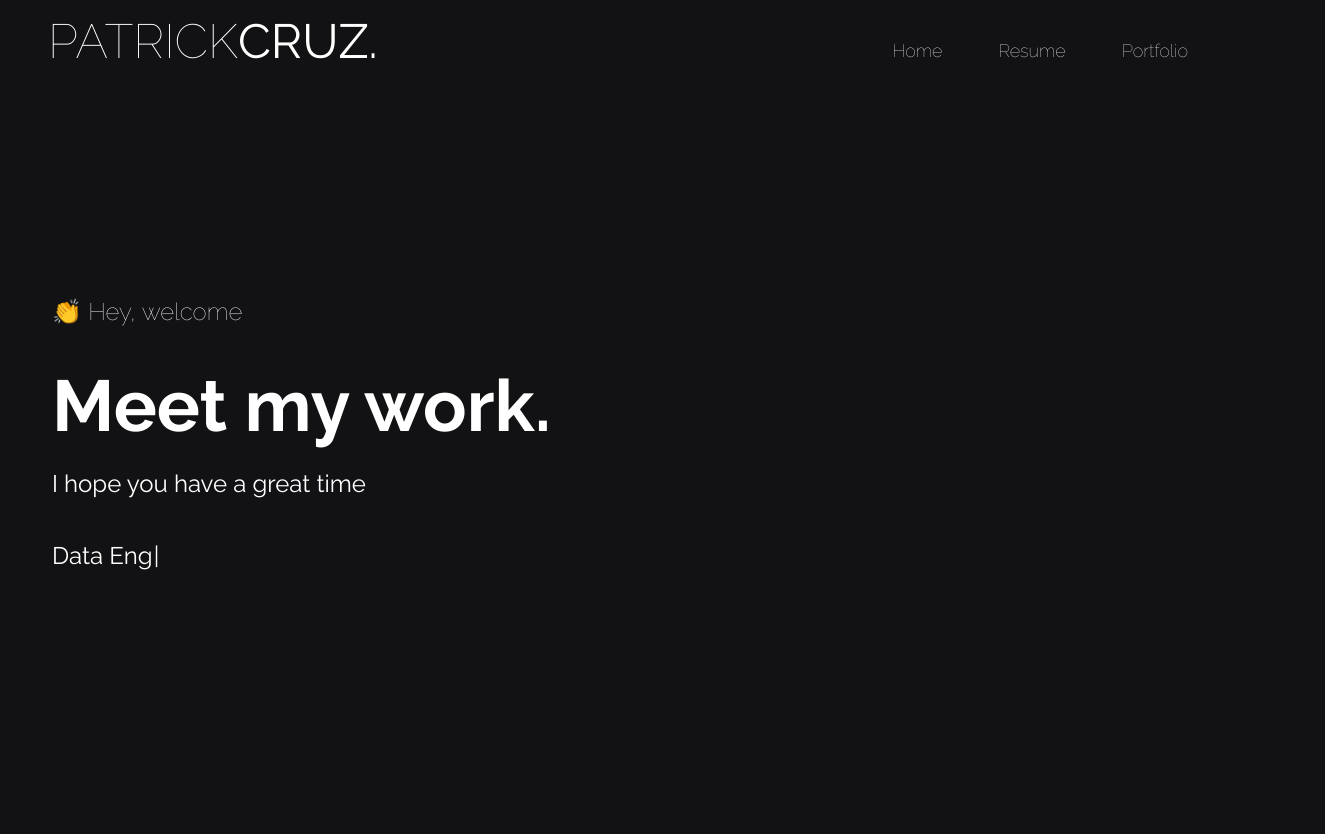
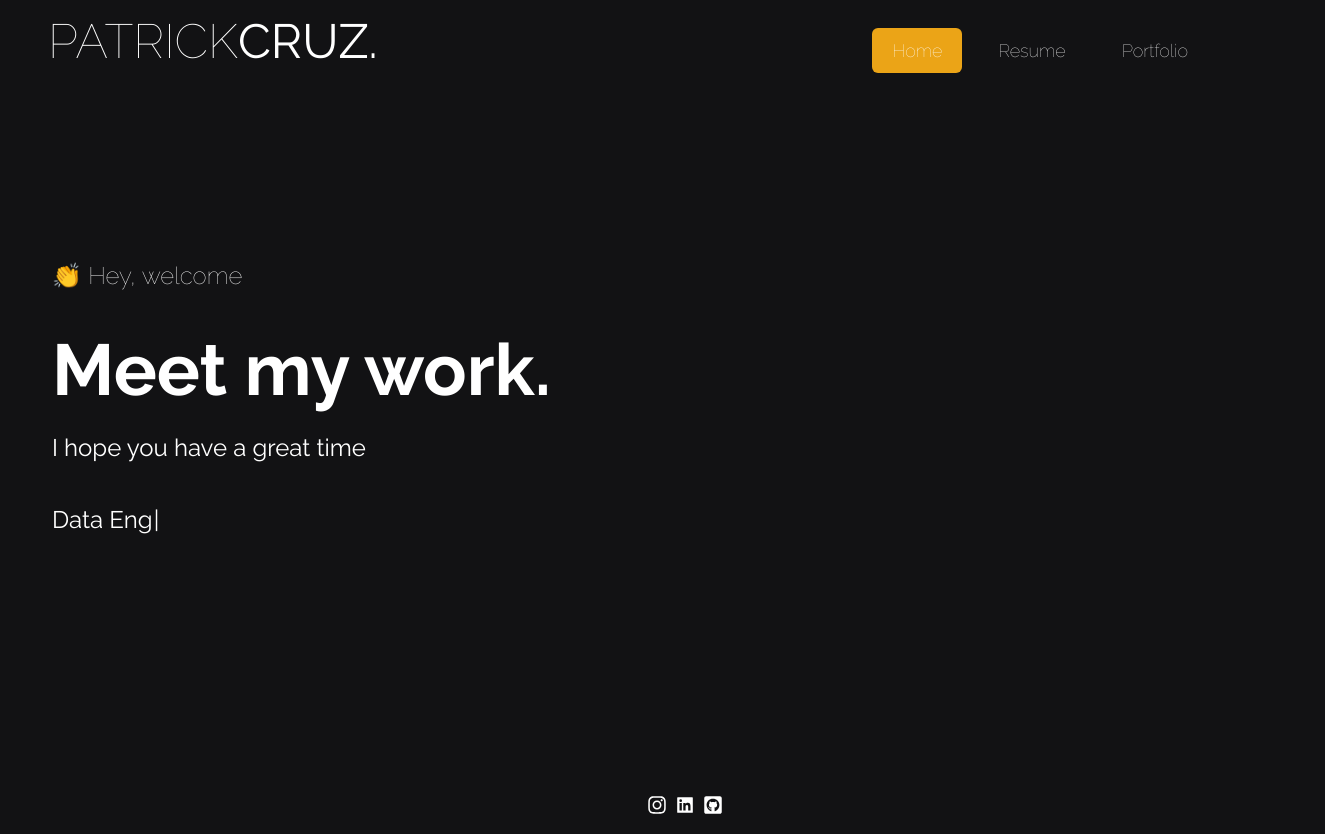
Before and after one commit to patrickzequiel/resume-patrick, a Next.js app: page / in a window 1280 px wide. Shown: the whole page, 1325 px wide, since content can reach past the window. Built offline with nearby package versions, Linux system fonts and the light colour scheme.

Commit message:
Sticky header added

```diff
--- /dev/null
+++ b/components/Footer/index.tsx
@@ -0,0 +1,26 @@
+import { FaInstagram } from 'react-icons/fa';
+import { AiFillLinkedin } from 'react-icons/ai';
+import { FaGithubSquare } from 'react-icons/fa';
+
+
+import styles from './styles.module.scss';
+
+export function Footer() {
+    return (
+        <>
+            <footer className={styles.footer}>
+                <div className={styles.footer__social}>
+                    <a href="">
+                        <FaInstagram size="20" color="#fff" />
+                    </a>
+                    <a href="">
+                        <AiFillLinkedin size="20" color="#fff" />
+                    </a>
+                    <a href="">
+                        <FaGithubSquare size="20" color="#fff" />
+                    </a>
+                </div>
+            </footer>
+        </>
+    );
+}
--- /dev/null
+++ b/components/Footer/styles.module.scss
@@ -0,0 +1,20 @@
+.footer {
+  position: relative;
+  bottom: 0;
+  left: 0;
+  right: 0;
+  height: 50px;
+
+  &__social {
+    width: 100%;
+    padding-top: 8px;
+
+    display: flex;
+    margin-left: 45px;
+    justify-content: center;
+
+    a + a {
+      margin-left: 8px;
+    }
+  }
+}
--- a/components/Header/index.tsx
+++ b/components/Header/index.tsx
@@ -1,23 +1,29 @@
 import { ActiveLink } from '../ActiveLink'
-
 import { BiMenuAltRight } from 'react-icons/bi';
 import { AiOutlineClose } from 'react-icons/ai';
 import { useHistory } from "react-router-dom";
 
 import styles from './styles.module.scss'
-import { useEffect, useState } from 'react';
+import { useEffect, useRef, useState } from 'react';
 
 interface SizeProps {
   width: number,
   height: number
 }
 
-export default function Header() {
+interface StickyProps {
+  top: number,
+}
+
+export default function Header({ top }: StickyProps) {
   const [menuOpen, setMenuOpen] = useState(false);
   const [size, setSize] = useState({
     width: 0,
     height: 0
   });
+  const [isSticky, setSticky] = useState(false);
+  const ref = useRef<HTMLInputElement>(null);
+
 
   useEffect(() => {
     const handleResize = () => {
@@ -32,6 +38,30 @@ export default function Header() {
     return () => window.removeEventListener("resize", handleResize);
   }, []);
 
+
+  useEffect(() => {
+    // Add scroll event when the component is loaded
+    window.addEventListener('scroll', handleScroll);
+    return () => {
+      // Remove scroll event after the component is unmount,
+      // like componentWillUnmount()
+      window.removeEventListener('scroll', () => handleScroll);
+    };
+    // Here, we set useEffect() arguments as empty array.
+    // This means useEffect() will only run once after component loaded
+  }, []);
+
+  const handleScroll = () => {
+    // Make sure ref has current attibute and getBoundingClientRect function
+    // otherwise, it could cause getBoundingClientRect undefined error.
+    if (ref && ref.current && ref.current.getBoundingClientRect()) {
+      // Then, we compare the distance of the ref component to the top
+      // with top value we set. If less than, we set isStick ture.
+      setSticky(ref.current.getBoundingClientRect().top <= top);
+    }
+  };
+
+
   useEffect(() => {
     if (size.width > 768 && menuOpen) {
       setMenuOpen(false);
@@ -44,6 +74,8 @@ export default function Header() {
 
 
   return (
+    <div className={`${styles.sticky__wrapper}  ${isSticky && styles.sticky} `} ref={ref}>
+      <div className={styles.sticky__inner}>
         <header className={styles.header}>
           <div className={styles.header__content}>
             <ActiveLink activeClassName={styles.active} href="/">
@@ -80,5 +112,7 @@ export default function Header() {
             </div>
           </div>
         </header>
+      </div>
+    </div>
   )
 }
--- a/components/Header/styles.module.scss
+++ b/components/Header/styles.module.scss
@@ -12,12 +12,13 @@
   width: 100%;
   height: var(--headerHeight);
   padding: 0 1.5rem;
+  background-color: var(--gray-900);
+
 
   @include breakpoint(md) {
     padding: 0 3rem;
   }
   transition: 0.3s ease all;
-
 
   &__content {
     overflow: hidden;
@@ -75,12 +76,12 @@
         transform: translate(0);
         transition: 0.3s ease transform;
         background-color: var(--gray-900);
+        // backdrop-filter: blur(10px);
 
         @include breakpoint(md) {
             color: var(--color-text);
             transform: none;
             flex-direction: row;
-            background: transparent;
             width: auto;
             height: 100%;
             position: static;
@@ -119,9 +120,9 @@
                         background-color: white;
                         border-radius: 5px;
                     }
-                    &:active {
-                        border-radius: calc(#{12px} + 6px);
-                        background: linear-gradient(rgba(var(--color-text), 0.1), rgba(var(--color-text), 0.2));
+                    &.active {
+                        border-radius: calc(#{1px} + 5px);
+                        background: var(--yellow-500);
                     }
                 }
             }
@@ -130,7 +131,7 @@
             cursor: pointer;
             outline: none;
             padding: 0.75rem 1.25rem;
-            border-radius: 12px;
+            border-radius: 6px;
             font-size: 1rem;
             font-family: inherit;
             background: var(--gray-100);
@@ -173,3 +174,15 @@
     }
 }
 }
+
+.sticky__wrapper {
+    position: relative;
+    height: 4rem; /* probably you need to set height value for wrapper */
+  }
+
+.sticky .sticky__inner {
+    width: 100%;
+    position: fixed;
+    // top: 0;
+    z-index: 1;
+}
--- a/next.config.js
+++ b/next.config.js
@@ -1,5 +1,6 @@
 /** @type {import('next').NextConfig} */
 module.exports = {
+  esmodules: true,
   reactStrictMode: true,
   productionBrowserSourceMaps: true,
   images: {
--- a/pages/_app.tsx
+++ b/pages/_app.tsx
@@ -5,6 +5,7 @@ import Header from '../components/Header'
 import NProgress from 'nprogress'; //nprogress module
 
 import '../styles/globals.scss'
+import { Footer } from "../components/Footer";
 
 function MyApp({ Component, pageProps }: AppProps) {
   Router.events.on('routeChangeStart', () =>
@@ -17,9 +18,10 @@ function MyApp({ Component, pageProps }: AppProps) {
 
   return (
     <>
-      <Header />
+        <Header top={60}/>
       {/* <ReactLoading type={'balls'} color={'yellow'} height={'20%'} width={'20%'} /> */}
       <Component {...pageProps} />
+      <Footer />
     </>
   )
 }
```
Lines whose indentation alone changed are shown as unchanged.
